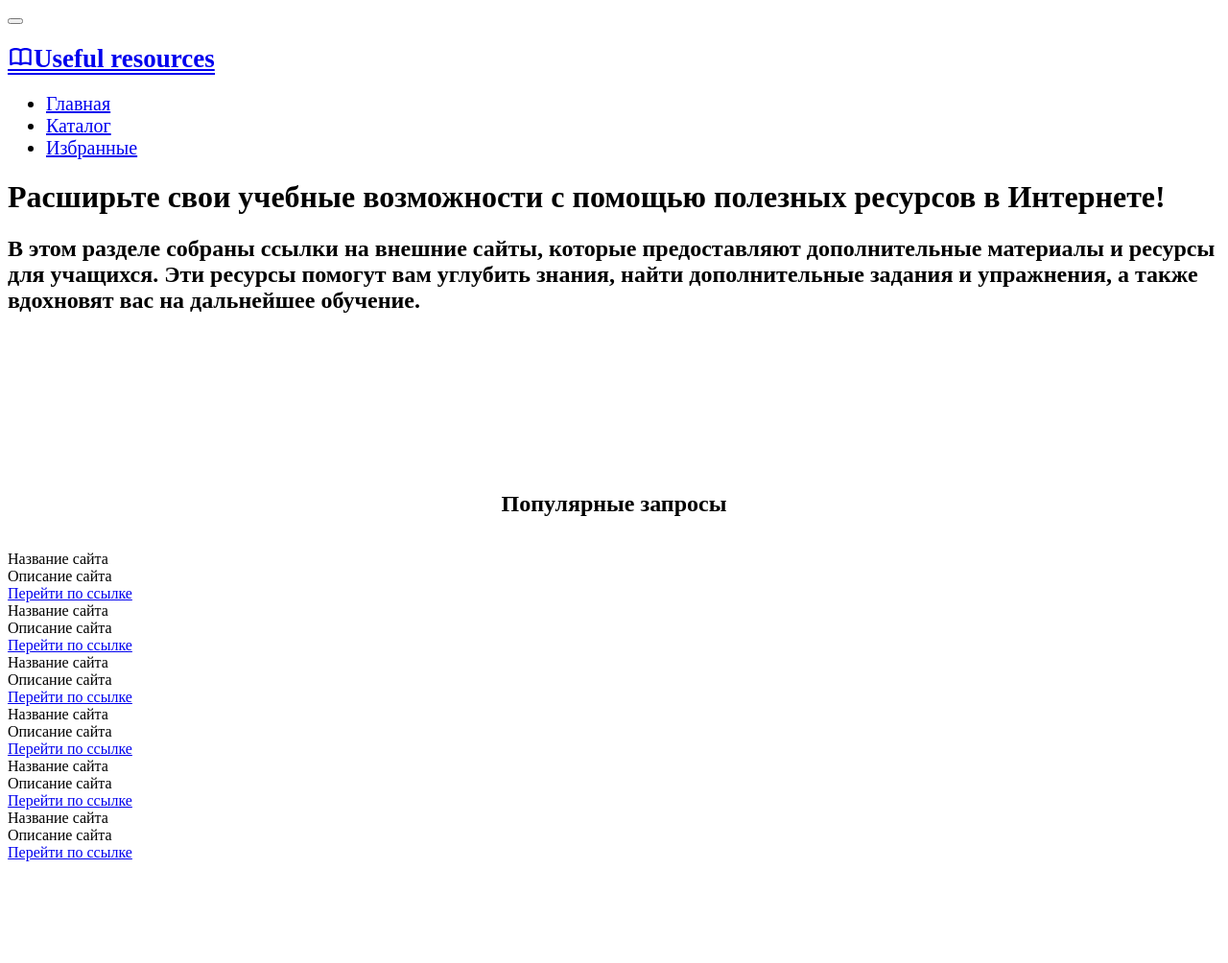
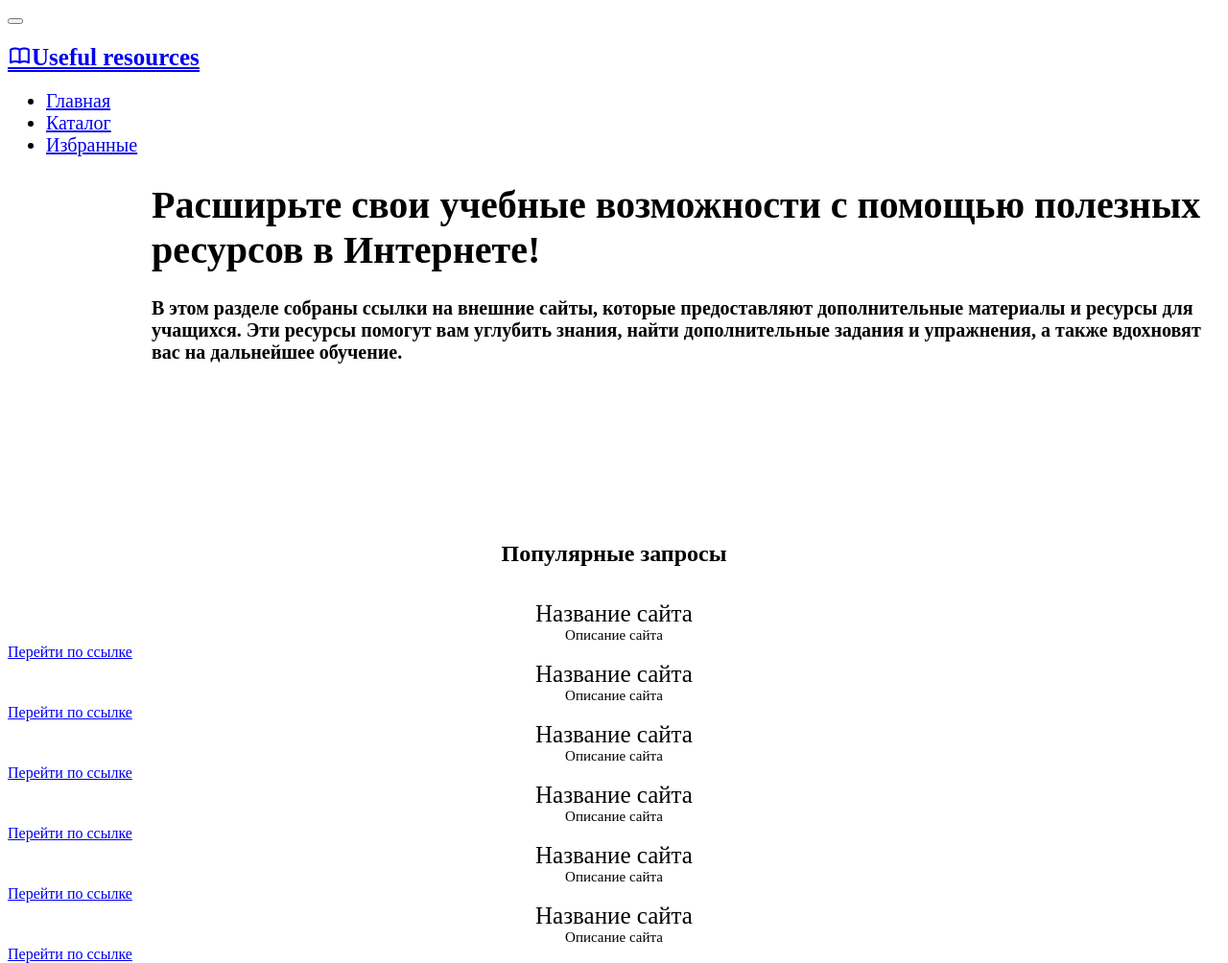
Before and after one commit to KyKyRuZa/ExamHealper, a plain HTML site: page index.html in a window 1280 px wide. Shown: the whole page at 96% size. Before the commit the page ends 898 px from the top, so only its background shows below. Drawn offline with Linux system fonts and the light colour scheme.

Commit message:
Update style.css

```diff
--- a/src/css/style.css
+++ b/src/css/style.css
@@ -3,7 +3,7 @@
 }
 .logo{
   outline: none;
-  font-size:27px;
+  font-size:25px;
   border-bottom: 2px solid;
 }
 .logo:hover{
@@ -51,17 +51,33 @@
   color: gray;
   text-decoration: none;
 }
-.show{
-  display: block;
-}
 .lesson:hover{
   font-size: 20px;
   color: gray;
   text-decoration: none;
 }
+.show{
+  display: block;
+}
 #button{
+  padding-left: 30px;
   font-size: 30px;
-    position: relative;
-    top:150px;
-    left: 330px;
+  position: relative;
+  top:150px;
 }
+.page-header h1{
+  padding-left: 150px;
+  font-size: 40px;
+}
+.page-header h2{
+  padding-left: 150px;
+  font-size: 20px;
+
+}
+.title-content{
+  font-size: 25px;
+  text-align: center;
+}
+.title-content .discription{
+  font-size: 15px;
+}
```
